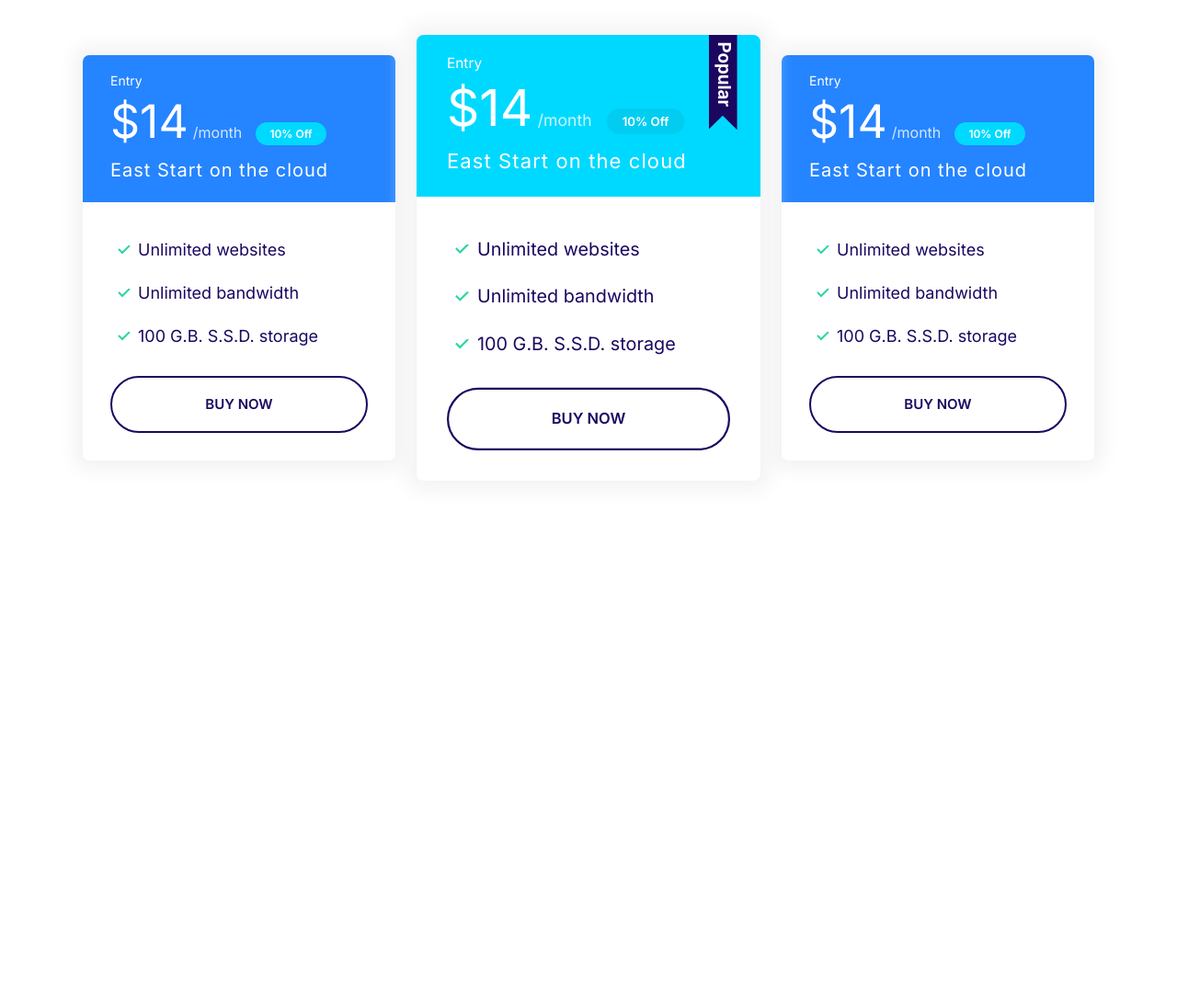
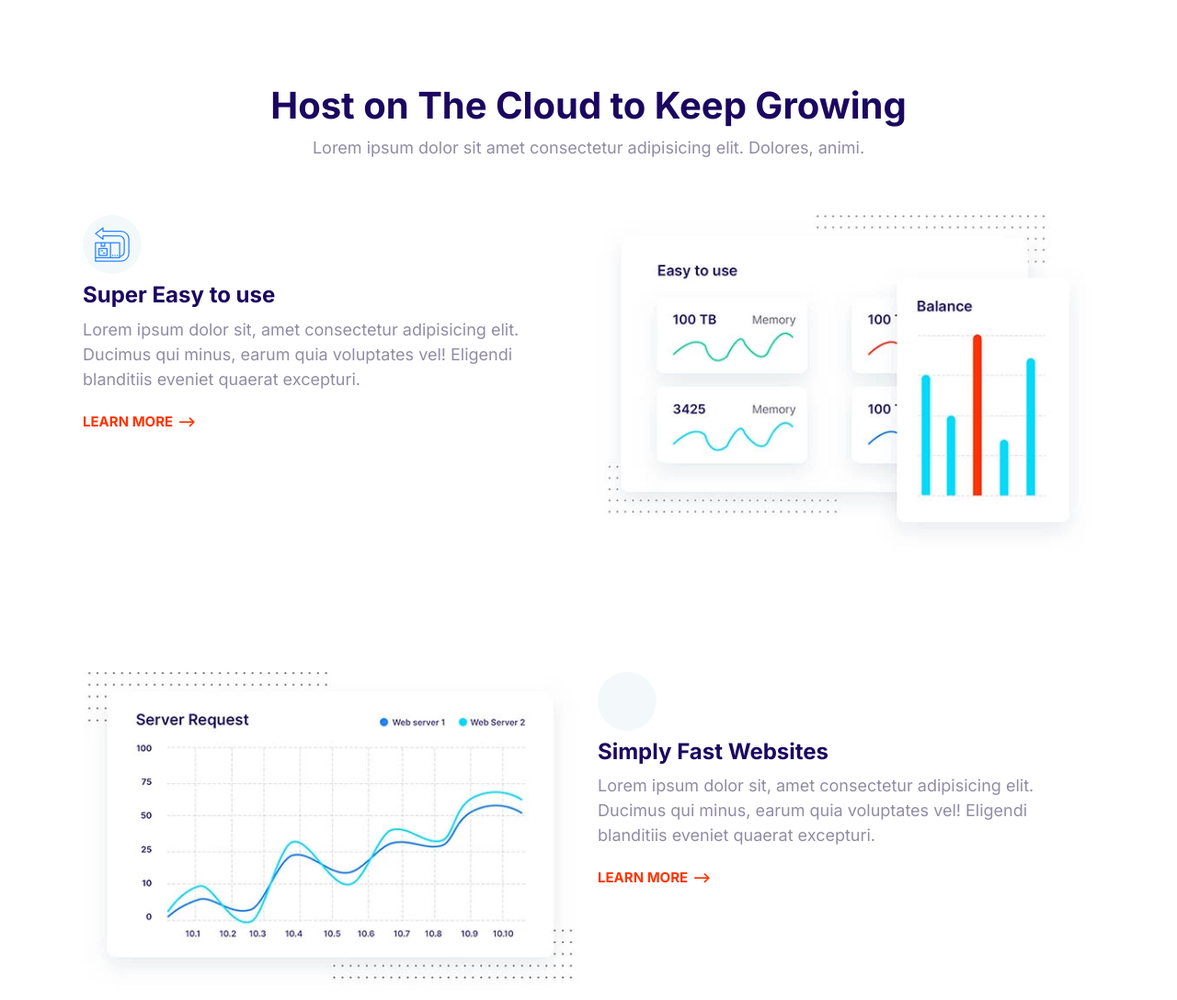
Before and after one commit to abdulrahman-b-h/moshify, a plain HTML site: page index.html in a window 1280 px wide. Shown: the whole page at 92% size. Before the commit the page ends 800 px from the top, so only its background shows below. Drawn offline with Linux system fonts and the light colour scheme.

Commit message:
Add feature block style.

```diff
--- a/css/styles.css
+++ b/css/styles.css
@@ -789,3 +789,29 @@ a {
   max-width: 50rem;
   margin: 0 auto;
 }
+
+/*////////////////////*/
+
+/*Features*/
+.feature {
+  gap: 4rem 2rem;
+  margin: 12rem 0;
+}
+
+.feature:first-of-type {
+  margin-top: 6rem;
+}
+
+.feature__img {
+  width: 100%;
+}
+
+.feature__heading {
+  margin: 1rem 0;
+}
+
+@media screen and (min-width: 768px) {
+  .feature:nth-of-type(even) .feature__content {
+    order: 2;
+  }
+}
--- a/index.html
+++ b/index.html
@@ -13,74 +13,60 @@
 </head>
 
 <body>
-    <section class="block container block-plans">
-        <div class="grid grid--1x3">
-            <div class="plan">
-                <div class="card card--primary">
-                    <header class="card__header">
+    <section class="block container">
+        <header class="block__header">
+            <h2>Host on The Cloud to Keep Growing</h2>
+            <p>Lorem ipsum dolor sit amet consectetur adipisicing elit. Dolores, animi.</p>
+        </header>
 
-                        <h3 class="plan__name">Entry</h3>
-                        <span class="plan__price">$14</span>
-                        <span class="plan__billing-cycle">/month</span>
-                        <span class="badge badge--secondary badge--small">10% Off</span>
-                        <span class="plan__description">East Start on the cloud</span>
-                    </header>
-                    <div class="card__body">
-                        <ul class="list list--tick">
-                            <li class="list__item">Unlimited websites</li>
-                            <li class="list__item">Unlimited bandwidth</li>
-                            <li class="list__item">100 G.B. S.S.D. storage</li>
-                        </ul>
-                        <button class="btn btn--block btn--outline">Buy Now</button>
-                    </div>
-                </div>
+        <article class="grid grid--1x2 feature">
+            <div class="feature__content">
+                <span class="icon-container">
+                    <svg class="icon icon--primary">
+                        <use xlink:href="images/sprite.svg#easy"></use>
+                    </svg>
+                </span>
+                <h3 class="feature__heading">Super Easy to use</h3>
+                <p>Lorem ipsum dolor sit, amet consectetur adipisicing elit. Ducimus qui minus, earum quia voluptates
+                    vel!
+                    Eligendi blanditiis eveniet quaerat excepturi.</p>
+                <a href="#" class="link-arrow">Learn More</a>
+
             </div>
 
-            <div class="plan plan--popular">
-                <div class="card card--secondary">
-                    <header class="card__header">
+            <picture>
+                <source type="image/webp" srcset="/images/easy.webp 1x, /images/easy@2x.webp 2x" />
+                <source type="image/jpg" srcset="/images/easy.jpg 1x, /images/easy@2x.jpg 2x" />
+                <img class="feature__img" src="/images/easy@2x.jpg" alt="">
+            </picture>
 
-                        <h3 class="plan__name">Entry</h3>
-                        <span class="plan__price">$14</span>
-                        <span class="plan__billing-cycle">/month</span>
-                        <span class="badge badge--secondary badge--small">10% Off</span>
-                        <span class="plan__description">East Start on the cloud</span>
-                    </header>
-                    <div class="card__body">
-                        <ul class="list list--tick">
-                            <li class="list__item">Unlimited websites</li>
-                            <li class="list__item">Unlimited bandwidth</li>
-                            <li class="list__item">100 G.B. S.S.D. storage</li>
-                        </ul>
-                        <button class="btn btn--block btn--outline">Buy Now</button>
-                    </div>
-                </div>
+        </article>
+
+        <article class="grid grid--1x2 feature">
+            <div class="feature__content">
+                <span class="icon-container">
+                    <svg class="icon icon--primary">
+                        <use xlink:href="images/sprite.svg#fast"></use>
+                    </svg>
+                </span>
+                <h3 class="feature__heading">Simply Fast Websites</h3>
+                <p>Lorem ipsum dolor sit, amet consectetur adipisicing elit. Ducimus qui minus, earum quia voluptates
+                    vel!
+                    Eligendi blanditiis eveniet quaerat excepturi.</p>
+                <a href="#" class="link-arrow">Learn More</a>
+
             </div>
 
-            <div class="plan">
-                <div class="card card--primary">
-                    <header class="card__header">
+            <picture>
+                <source type="image/webp" srcset="/images/fast.webp 1x, /images/fast@2x.webp 2x" />
+                <source type="image/jpg" srcset="/images/fast.jpg 1x, /images/fast@2x.jpg 2x" />
+                <img class="feature__img" src="/images/fast@2x.jpg" alt="">
+            </picture>
 
-                        <h3 class="plan__name">Entry</h3>
-                        <span class="plan__price">$14</span>
-                        <span class="plan__billing-cycle">/month</span>
-                        <span class="badge badge--secondary badge--small">10% Off</span>
-                        <span class="plan__description">East Start on the cloud</span>
-                    </header>
-                    <div class="card__body">
-                        <ul class="list list--tick">
-                            <li class="list__item">Unlimited websites</li>
-                            <li class="list__item">Unlimited bandwidth</li>
-                            <li class="list__item">100 G.B. S.S.D. storage</li>
-                        </ul>
-                        <button class="btn btn--block btn--outline">Buy Now</button>
-                    </div>
-                </div>
-            </div>
+        </article>
+    </section>
 
-        </div>
 
-    </section>
 
     <script src="js/main.js"></script>
 </body>
```
Also changed, not shown: components/features-block.html (added, +52 -0 lines), images/easy.jpg (added), images/easy.webp (added), images/easy@2x.jpg (added), images/easy@2x.webp (added), images/fast.jpg (added), images/fast.webp (added), images/fast@2x.jpg (added), images/fast@2x.webp (added).
